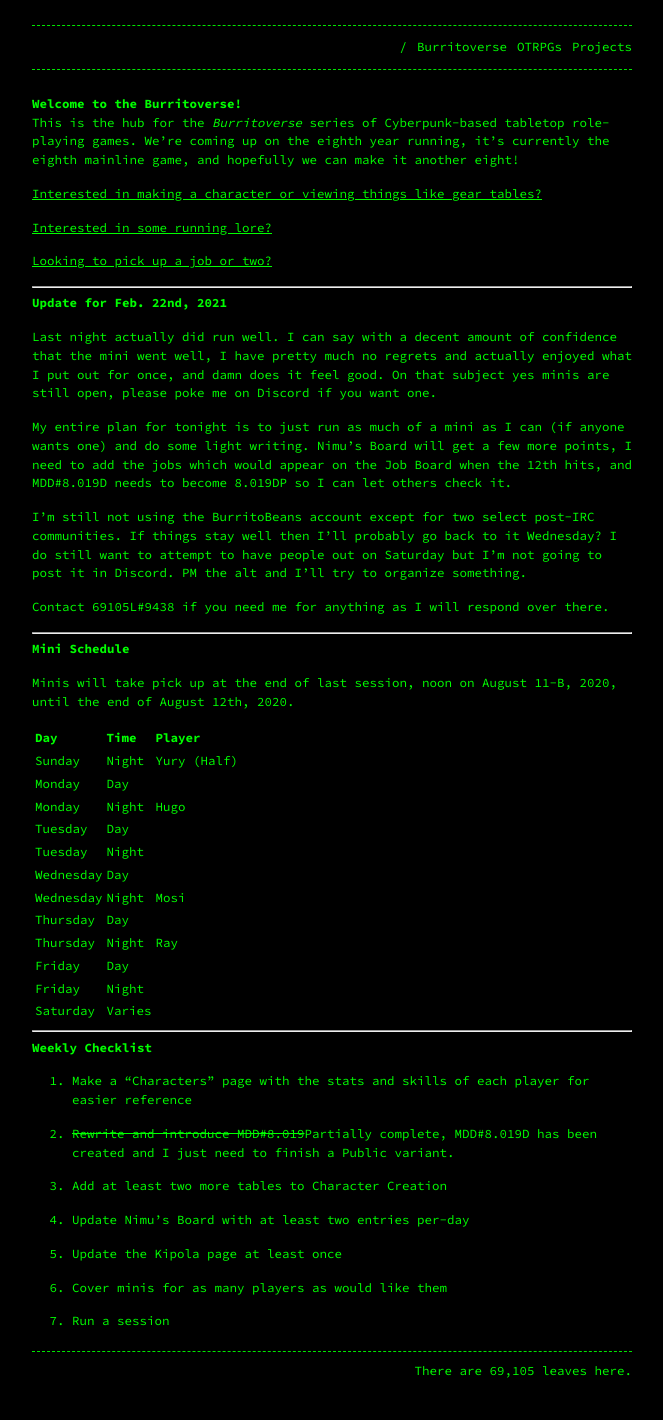
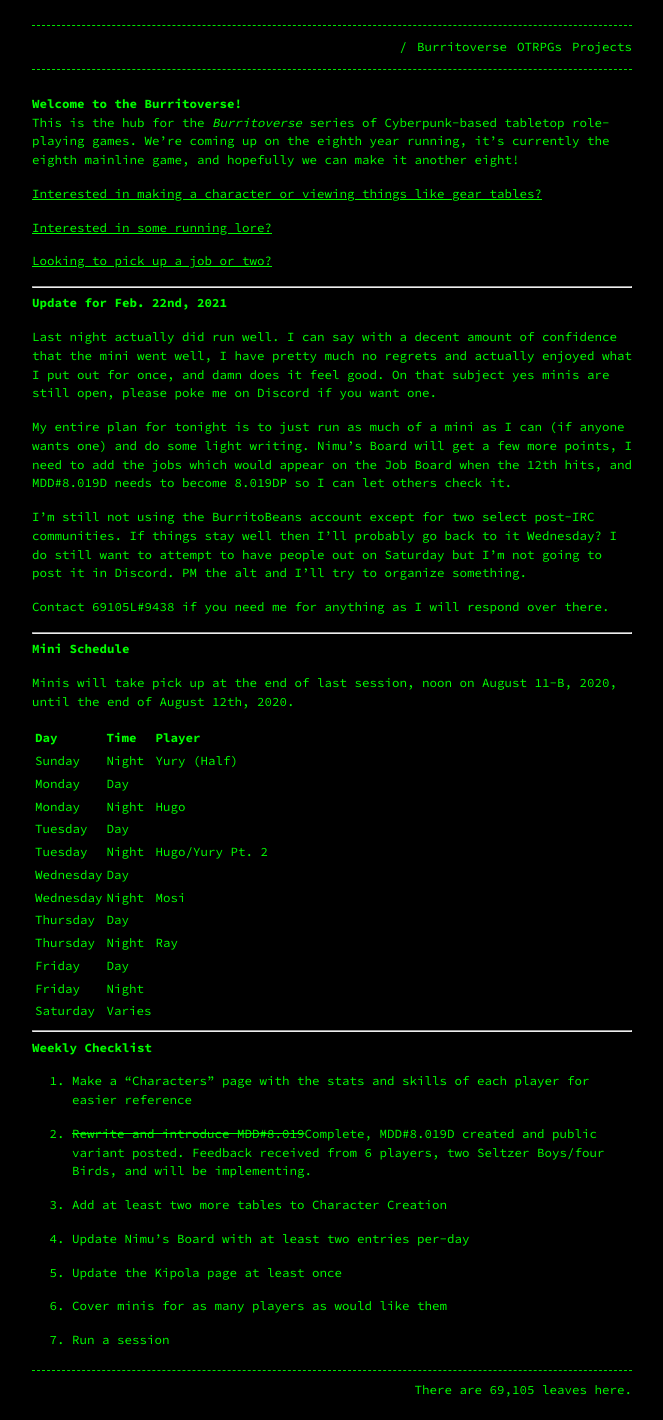
Before and after one commit to Terwilliger69105/69105.github.io, a Jekyll site: the page built from burritoverse.md, in a window 1280 px wide. Shown: the whole page, without its empty margins (308-971 px from the left). Built offline with Jekyll 4.4.1, drawn with Linux system fonts in a browser that asks for light colours; our own code applies the rules of GitHub Pages for plain Markdown files.

Commit message:
Update burritoverse.md

```diff
--- a/burritoverse.md
+++ b/burritoverse.md
@@ -37,7 +37,7 @@ Sunday    | Night  | Yury (Half)
 Monday    | Day    |
 Monday    | Night  | Hugo
 Tuesday   | Day    |
-Tuesday   | Night  |
+Tuesday   | Night  | Hugo/Yury Pt. 2
 Wednesday | Day    |
 Wednesday | Night  | Mosi
 Thursday  | Day    |
@@ -52,7 +52,7 @@ Saturday  | Varies |
 
 1. Make a "Characters" page with the stats and skills of each player for easier reference
 
-2. ~~Rewrite and introduce MDD#8.019~~Partially complete, MDD#8.019D has been created and I just need to finish a Public variant.
+2. ~~Rewrite and introduce MDD#8.019~~Complete, MDD#8.019D created and public variant posted. Feedback received from 6 players, two Seltzer Boys/four Birds, and will be implementing.
 
 3. Add at least two more tables to Character Creation
 
```
